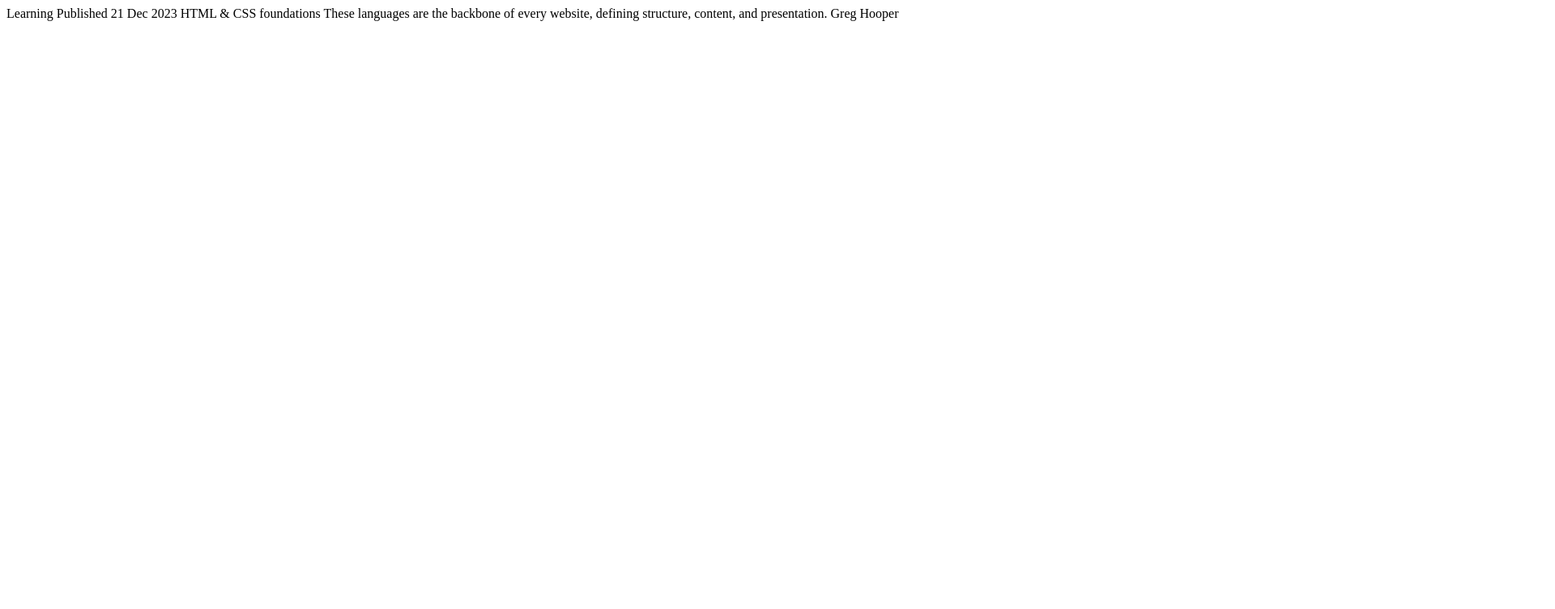
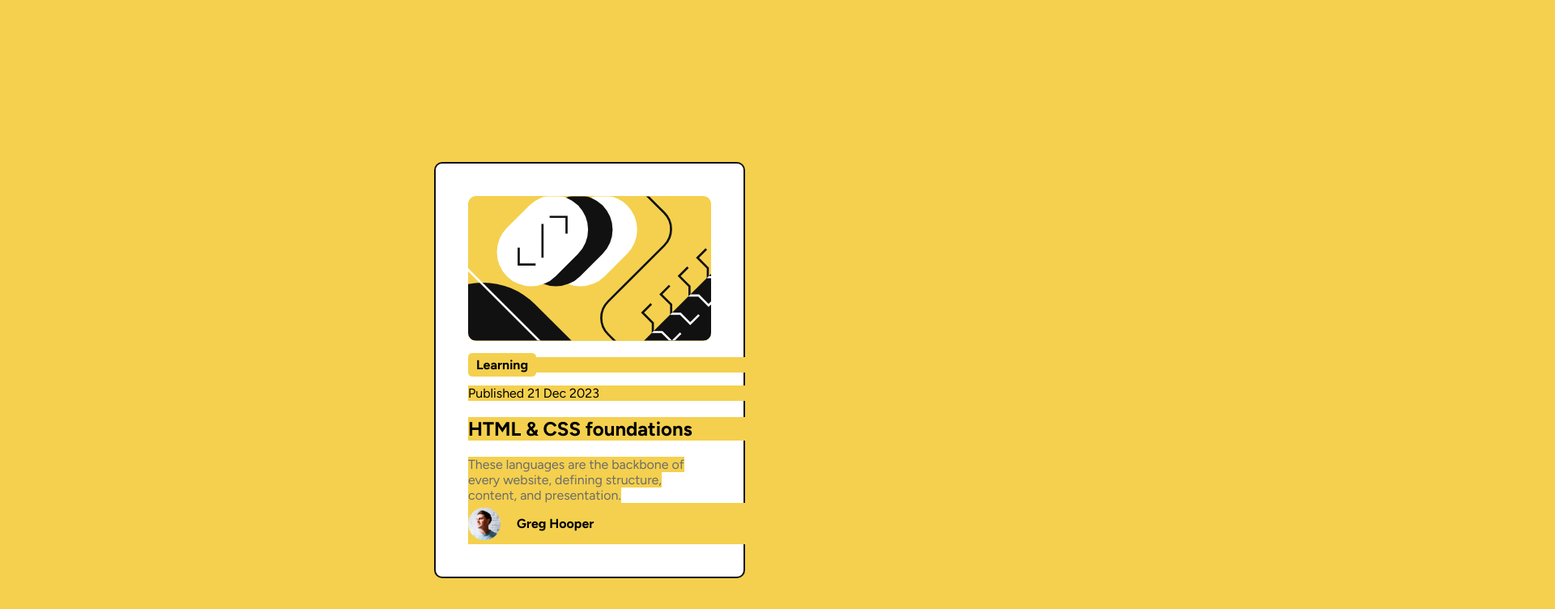
Before and after one commit to Oraoracat/Oraoracat-Blog_preview_card2, a plain HTML site: page blog-preview-card-main/blog-preview-card-main/index.html in a window 1280 px wide. Shown: the top 752 px of the page at 81% size, 1920 px wide, since content can reach past the window. Drawn offline with Linux system fonts and the light colour scheme; a web font is replaced by a local one.

Commit message:
do dokończenia

```diff
--- a/blog-preview-card-main/blog-preview-card-main/index.html
+++ b/blog-preview-card-main/blog-preview-card-main/index.html
@@ -15,15 +15,22 @@
 </head>
 <body>
 
-  Learning
+  <section class="blog1">
+    <img src="./assets/images/illustration-article.svg" alt="illustration"  class="illustration">
 
-  Published 21 Dec 2023
+    <p><span class="category"><b>Learning</b></span></p>
 
-  HTML & CSS foundations
+    <p><span>Published 21 Dec 2023</span></p>
 
-  These languages are the backbone of every website, defining structure, content, and presentation.
+    <span><h2>HTML & CSS foundations</h2></span>
 
-  Greg Hooper
+    <span class="common-text">These languages are the backbone of every website, defining structure, content, and presentation.</span>
+
+    <footer>
+    <img src="./assets/images/image-avatar.webp" alt="avatar" style="width:40px;height:auto;padding-right:20px">
+    <p><b>Greg Hooper</b></p>
+    </footer>
+  </section>
 
 </body>
 </html>
--- a/blog-preview-card-main/blog-preview-card-main/style.css
+++ b/blog-preview-card-main/blog-preview-card-main/style.css
@@ -1,6 +1,16 @@
 *
 {
     width: 1440px;
+
+
+
+  font-family: "Figtree", sans-serif;
+  font-optical-sizing: auto;
+  font-weight: 500px;
+  font-style: normal;
+
+  background-color: var(--background-color);
+
 }
 
 :root
@@ -11,15 +21,47 @@
     --dark-gray: hsl(0, 0%, 7%);
 }
 
-.quicksand
+.illustration
 {
-  font-family: "Quicksand", sans-serif;
-  font-optical-sizing: auto;
-  font-weight: 300px;
-  font-style: normal;
+    width:300px;
+    height:auto;
+    border-radius: 10px;
+}
+
+
+.blog1
+{
+    border: 2px solid var(--dark-gray);
+    border-radius: 10px;
+    padding: 40px;
+    width: 300px;
+    background-color: var(--white);
+
+    margin: 200px auto;
+}
+
+.category
+{
+    background-color: var(--background-color);
+    border-radius: 5px;
+    padding: 5px 10px;
+
 }
 
 p
 {
     font-size: 16px;
 }
+
+.common-text
+{
+    color: var(--light-gray);
+
+}
+
+footer
+{
+    display: flex;
+    justify-content:center;
+    align-items:center;
+}
```
